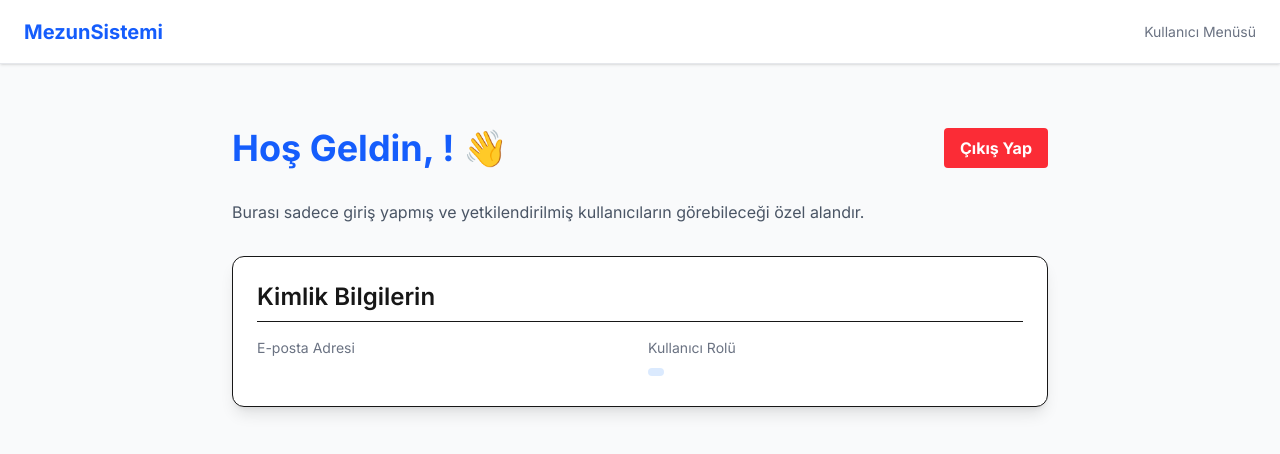
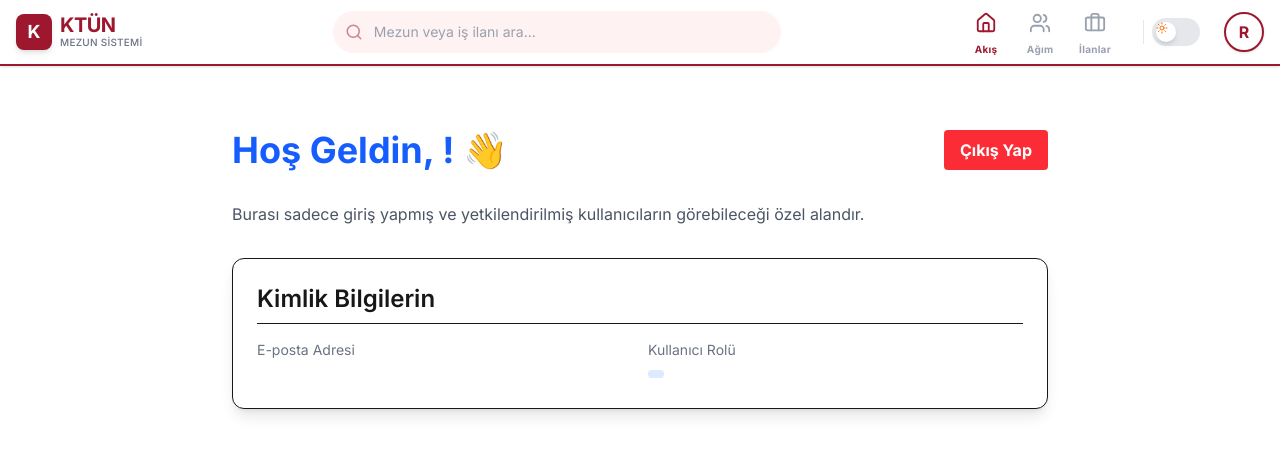
Before and after one commit to ramazanerentepe/mezun-takip-sistemi, a Next.js app: page /feed in a window 1280 px wide. Shown: the top 454 px of the page. Built offline with nearby package versions, Linux system fonts and the light colour scheme; no server answers.

Commit message:
feed yapısı temel iskelet

```diff
--- a/package.json
+++ b/package.json
@@ -11,7 +11,9 @@
   "dependencies": {
     "bcryptjs": "^3.0.3",
     "jose": "^6.1.3",
+    "lucide-react": "^0.564.0",
     "next": "16.1.1",
+    "next-themes": "^0.4.6",
     "nodemailer": "^8.0.0",
     "react": "19.2.3",
     "react-dom": "19.2.3"
--- a/src/app/(portal)/layout.js
+++ b/src/app/(portal)/layout.js
@@ -1,16 +1,157 @@
+"use client";
+
+import Link from "next/link";
+import { useTheme } from "next-themes";
+import { useEffect, useState } from "react";
+import {
+  Home,
+  Search,
+  Users,
+  Briefcase,
+  Bell,
+  Menu,
+  Moon,
+  Sun
+} from "lucide-react";
+
 export default function PortalLayout({ children }) {
+  const { theme, setTheme, resolvedTheme } = useTheme();
+  const [mounted, setMounted] = useState(false);
+
+  useEffect(() => {
+    setMounted(true);
+  }, []);
+
   return (
-    <div className="min-h-screen flex flex-col bg-gray-50 dark:bg-zinc-900">
-      {/* Geçici Navbar */}
-      <nav className="w-full h-16 bg-white dark:bg-black border-b border-gray-200 dark:border-zinc-800 flex items-center px-6 shadow-sm">
-        <div className="text-xl font-bold text-blue-600">MezunSistemi</div>
-        <div className="ml-auto text-sm text-gray-500">Kullanıcı Menüsü</div>
+    // Ana arka planı gri-50'den tamamen beyaza çektik veya çok hafif gri bıraktık ki kartlar belli olsun.
+    // Ancak "Kırmızı-Beyaz" isteğin için arka planı 'bg-white' yapıp, içerik alanlarını ayırabiliriz.
+    // Göz yormaması için çok çok açık gri (gray-50) idealdir ama beyaz hissi verir.
+    <div className="min-h-screen bg-white dark:bg-zinc-950 flex flex-col transition-colors duration-300">
+
+      {/* NAVBAR: KTÜN Kırmızı Çizgili Üst Menü
+          Border-b-red-600 ekledik ki kurumsallık vurgulansın.
+      */}
+      <nav className="sticky top-0 z-50 w-full bg-white dark:bg-zinc-900 border-b-2 border-[#9d182e] dark:border-zinc-800 shadow-sm transition-colors duration-300">
+        <div className="container mx-auto px-4 h-16 flex items-center justify-between">
+
+          {/* LOGO ALANI */}
+          <Link href="/feed" className="flex items-center gap-2 group">
+             <div className="w-9 h-9 bg-[#9d182e] rounded-lg flex items-center justify-center text-white font-bold text-lg shadow-md group-hover:scale-105 transition-transform">
+               K
+             </div>
+             <div className="flex flex-col">
+                <span className="text-xl font-bold text-[#9d182e] dark:text-red-500 leading-none tracking-tight">KTÜN</span>
+                <span className="text-[10px] text-gray-500 dark:text-gray-400 font-medium tracking-wide">MEZUN SİSTEMİ</span>
+             </div>
+          </Link>
+
+          {/* ORTA: Arama Çubuğu */}
+          <div className="hidden md:flex flex-1 max-w-md mx-8">
+            <div className="relative w-full">
+              <span className="absolute inset-y-0 left-0 flex items-center pl-3 text-[#9d182e] opacity-50">
+                <Search size={18} />
+              </span>
+              <input
+                type="text"
+                placeholder="Mezun veya iş ilanı ara..."
+                className="w-full bg-red-50 dark:bg-zinc-800 text-sm rounded-full py-2.5 pl-10 pr-4 outline-none border border-transparent focus:border-[#9d182e] focus:bg-white transition-all text-gray-800 dark:text-gray-200 placeholder-gray-400"
+              />
+            </div>
+          </div>
+
+          {/* SAĞ MENÜ */}
+          <div className="hidden md:flex items-center space-x-6">
+            <NavItem href="/feed" icon={<Home size={22} />} label="Akış" active />
+            <NavItem href="/network" icon={<Users size={22} />} label="Ağım" />
+            <NavItem href="/jobs" icon={<Briefcase size={22} />} label="İlanlar" />
+
+            <div className="h-6 w-px bg-gray-200 dark:bg-zinc-700 mx-2"></div>
+
+            {/* DARK MODE SWITCH */}
+            {mounted && (
+              <button
+                onClick={() => setTheme(resolvedTheme === "dark" ? "light" : "dark")}
+                className="relative inline-flex h-7 w-12 items-center rounded-full bg-gray-200 dark:bg-zinc-700 transition-colors focus:outline-none focus:ring-2 focus:ring-[#9d182e] focus:ring-offset-1"
+              >
+                <span className="sr-only">Tema Değiştir</span>
+                <span
+                  className={`${
+                    resolvedTheme === "dark" ? "translate-x-6" : "translate-x-1"
+                  } inline-block h-5 w-5 transform rounded-full bg-white shadow-md transition duration-200 ease-in-out flex items-center justify-center`}
+                >
+                  {resolvedTheme === "dark" ? (
+                    <Moon size={12} className="text-[#9d182e]" />
+                  ) : (
+                    <Sun size={12} className="text-orange-500" />
+                  )}
+                </span>
+              </button>
+            )}
+
+            {/* PROFİL */}
+            <div className="w-10 h-10 bg-white border-2 border-[#9d182e] text-[#9d182e] rounded-full flex items-center justify-center font-bold cursor-pointer hover:bg-[#9d182e] hover:text-white transition shadow-sm">
+              R
+            </div>
+          </div>
+
+          {/* MOBİL MENÜ İKONLARI */}
+          <div className="flex md:hidden items-center gap-4 text-[#9d182e] dark:text-gray-300">
+             <Bell size={24} />
+             <Menu size={24} />
+          </div>
+        </div>
       </nav>
 
-      {/* Sayfa İçeriği */}
-      <main className="flex-1 container mx-auto p-6">
+      {/* İÇERİK ALANI */}
+      <main className="flex-1 container mx-auto p-4 md:p-6 pb-24 md:pb-6 max-w-5xl">
         {children}
       </main>
+
+      {/* MOBİL ALT MENÜ */}
+      <div className="md:hidden fixed bottom-0 left-0 z-50 w-full h-16 bg-white dark:bg-zinc-900 border-t-2 border-[#9d182e] dark:border-zinc-800 flex items-center justify-around pb-safe">
+        <MobileNavItem href="/feed" icon={<Home size={24} />} label="Ana Sayfa" active />
+        <MobileNavItem href="/search" icon={<Search size={24} />} label="Keşfet" />
+
+        {/* Ekle Butonu */}
+        <div className="w-14 h-14 bg-[#9d182e] rounded-full flex items-center justify-center text-white -mt-8 shadow-xl border-4 border-white dark:border-zinc-900 cursor-pointer active:scale-95 transition-transform">
+          <span className="text-3xl font-light mb-1">+</span>
+        </div>
+
+        <MobileNavItem href="/network" icon={<Users size={24} />} label="Ağ" />
+
+        {/* Mobilde Tema Değiştirme */}
+        <div
+           onClick={() => setTheme(resolvedTheme === "dark" ? "light" : "dark")}
+           className="flex flex-col items-center justify-center w-full h-full text-gray-400 dark:text-gray-500 cursor-pointer hover:text-[#9d182e]"
+        >
+           {mounted && resolvedTheme === 'dark' ? <Moon size={24} /> : <Sun size={24} />}
+           <span className="text-[10px] mt-1 font-medium">Tema</span>
+        </div>
+      </div>
     </div>
   );
 }
+
+// YARDIMCI BİLEŞENLER
+function NavItem({ href, icon, label, active }) {
+  // Aktif değilse gri yerine daha koyu gri veya kırmızımsı gri kullanarak "siyah" hissini azalttık.
+  return (
+    <Link href={href} className={`flex flex-col items-center gap-1 group`}>
+      <div className={`p-1 rounded-lg transition ${active ? 'text-[#9d182e]' : 'text-gray-400 group-hover:text-[#9d182e] group-hover:bg-red-50'}`}>
+        {icon}
+      </div>
+      <span className={`text-[10px] font-bold tracking-wide hidden lg:block ${active ? 'text-[#9d182e]' : 'text-gray-400 group-hover:text-[#9d182e]'}`}>
+        {label}
+      </span>
+    </Link>
+  );
+}
+
+function MobileNavItem({ href, icon, label, active }) {
+  return (
+    <Link href={href} className={`flex flex-col items-center justify-center w-full h-full ${active ? 'text-[#9d182e]' : 'text-gray-400 dark:text-gray-500'}`}>
+      {icon}
+      <span className="text-[10px] mt-1 font-medium">{label}</span>
+    </Link>
+  );
+}
--- a/src/app/layout.js
+++ b/src/app/layout.js
@@ -1,28 +1,22 @@
-import './globals.css'
-import { Inter } from 'next/font/google'
+import { Inter } from "next/font/google";
+import "./globals.css";
+import { ThemeProvider } from "next-themes";
 
-// Font ayarı (Next.js varsayılan fontu)
-const inter = Inter({ subsets: ['latin'] })
+const inter = Inter({ subsets: ["latin"] });
 
 export const metadata = {
-  // Varsayılan başlık ve Şablon (Örn: Giriş Yap | Mezun Takip Sistemi)
-  title: {
-    default: 'Mezun Takip Sistemi',
-    template: '%s | Mezun Takip Sistemi',
-  },
-  description: 'Mezun ve Akademisyen Takip Portalı',
-  // Tarayıcı sekmesindeki ikon (Favicon)
-  icons: {
-    icon: '/logo.png', // Public klasörüne bu isimde bir resim koymalısın
-    apple: '/logo.png',
-  },
-}
+  title: "Mezun Takip Sistemi",
+  description: "KTÜN Mezun Takip ve İletişim Portalı",
+};
 
 export default function RootLayout({ children }) {
   return (
-    // 1. HTML dilini Türkçe yapıyoruz (Türkçe karakter sorunlarını ve çeviri uyarısını çözer)
-    <html lang="tr">
-      <body className={inter.className}>{children}</body>
+    <html lang="tr" suppressHydrationWarning>
+      <body className={inter.className}>
+        <ThemeProvider attribute="class" defaultTheme="light" enableSystem={false}> {/*defaultTheme="system" yap*/}
+          {children}
+        </ThemeProvider>
+      </body>
     </html>
-  )
+  );
 }
```
Also changed, not shown: 1 other file (tests, documents, lock files or other folders).
